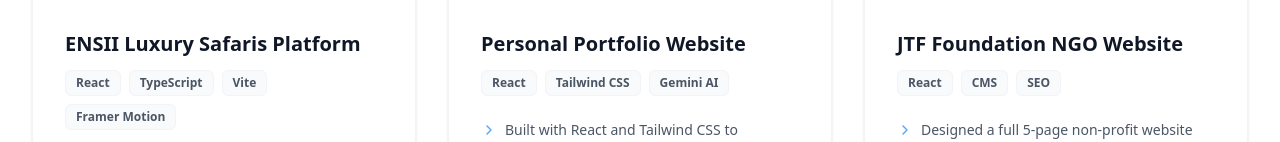
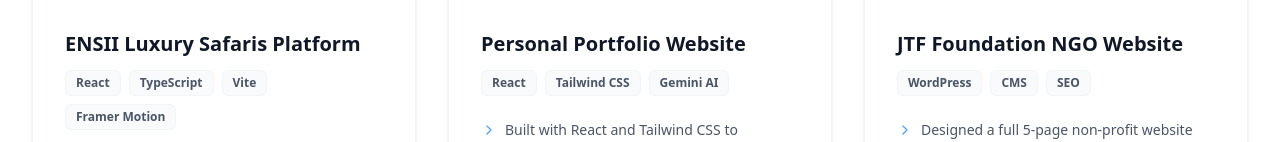
Before and after one commit to Mafresh-BB/maadan-portfolio, a React (Vite) app: page / in a window 1280 px wide. Shown: the part 3467-3609 px from the top of the page. Built offline with nearby package versions, Linux system fonts and the light colour scheme; no server answers.

Commit message:
Update content.ts to correct broken links

```diff
--- a/src/data/content.ts
+++ b/src/data/content.ts
@@ -6,7 +6,7 @@
   location: "Lagos, Nigeria",
   phone: "+234 706 780 1635",
   email: "babatundemaadan@gmail.com",
-  github: "https://mafresh-bb.github.io/Maadan-Abdulyekeen-Portfolio/",
+  github: "https://github.com/Mafresh-BB",
   avatar: "/profile.jpg",
   about: "Creative and performance-driven Frontend Engineer with expertise in HTML, CSS, JavaScript, React, and Tailwind CSS, delivering responsive, accessible, and visually engaging web applications. Skilled in translating UI/UX concepts into scalable, high-performance interfaces that improve user engagement and site efficiency. Adept at problem-solving, API integration, and collaborative version control using Git and GitHub."
 };
@@ -14,7 +14,7 @@
 export const skills = [
   "React.js & Hooks", "TypeScript (DTOs)", "Vite", "Tailwind CSS",
   "Framer Motion", "Service Layer Pattern", "Git/GitHub", "SEO Optimization",
-  "API Integration", "Web Performance", "Accessibility (WCAG)"
+  "API Integration", "Web Performance", "Accessibility (WCAG)", "Responsive Design", "WordPress"
 ];
 
 export const experiences: Experience[] = [
@@ -62,7 +62,7 @@
       "Overhauled the Admin Dashboard into a mobile-first design, enabling staff to manage bookings from any device."
     ],
     image: "/ensii.jpg",
-    link: "https://www.ensii-safaris.com"
+    link: "https://ensiisafaris.ca/"
   },
   {
     title: "Personal Portfolio Website",
@@ -76,13 +76,13 @@
   },
   {
     title: "JTF Foundation NGO Website",
-    tech: ["React", "CMS", "SEO"],
+    tech: ["WordPress", "CMS", "SEO"],
     description: [
       "Designed a full 5-page non-profit website integrating dynamic blog content and gallery features.",
       "Improved accessibility, performance, and mobile experience across all devices."
     ],
     image: "/project2.jpg",
-    link: "https://www.jtf-foundation.org"
+    link: "https://www.jtffoundation.org"
   }
 ];
 
```
